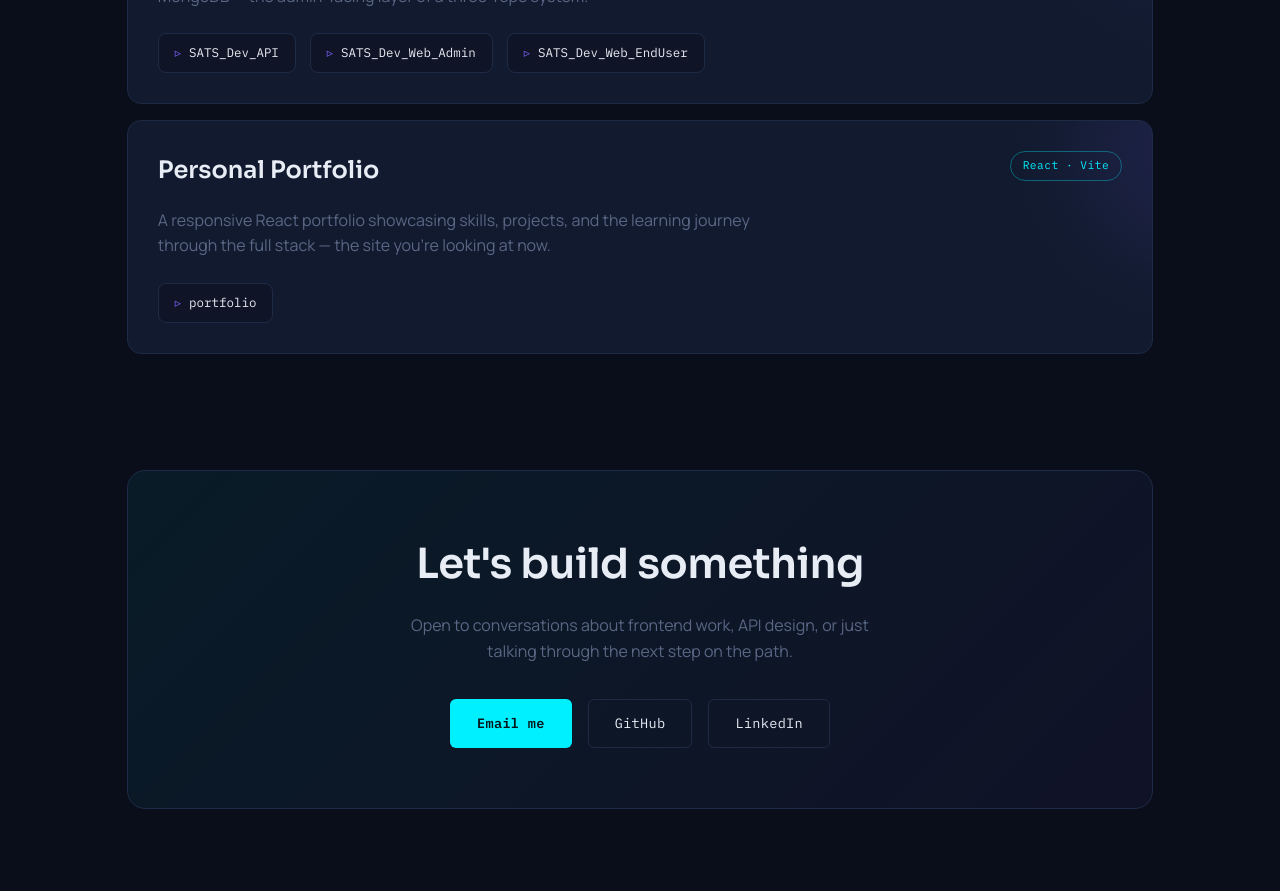
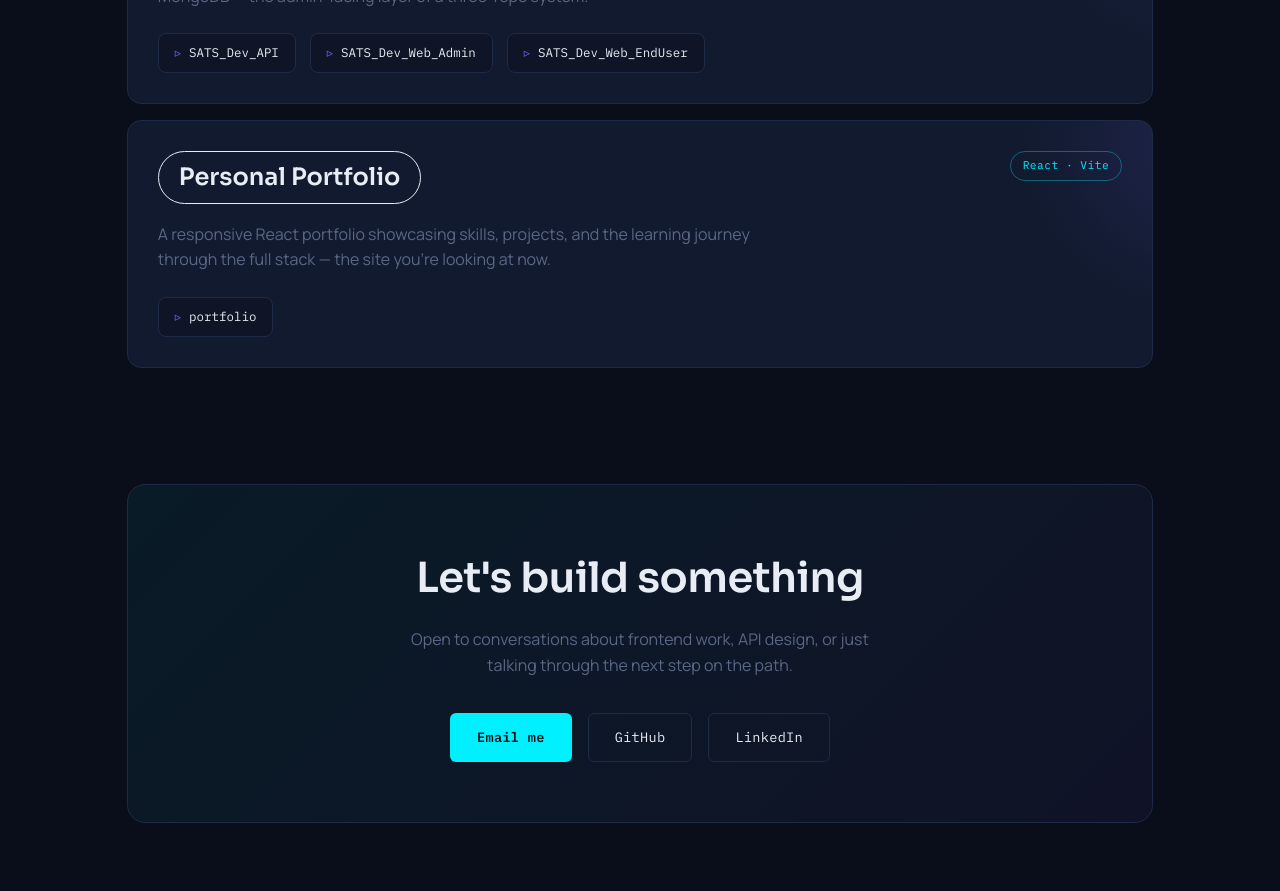
Before and after one commit to workpentabrains-123/my-portfolio, a React (Vite) app: page / in a window 1280 px wide. Shown: the part 2580-3471 px from the top of the page. Built offline with nearby package versions, Linux system fonts and the light colour scheme.

Commit message:
Updated portfolio

```diff
--- a/src/data/projects.js
+++ b/src/data/projects.js
@@ -13,6 +13,7 @@ const projects = [
     description:
       "A responsive React portfolio showcasing skills, projects, and the learning journey through the full stack — the site you're looking at now.",
     repos: ["portfolio"],
+     link:"https://my-portfolio-ly8n.vercel.app/",
   },
   // {
   //   title: "API Testing Practice",
```
